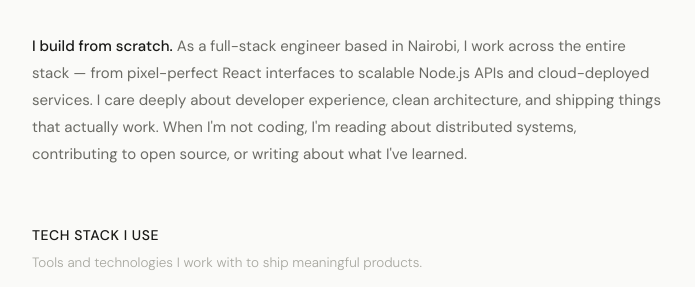
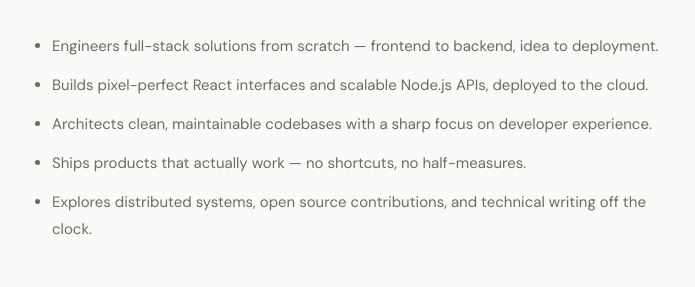
Before and after one commit to ai-patrick/portfolio-site, a plain HTML site: page index.html in a window 1280 px wide. Shown: the part 513-800 px from the top of the page, without its empty margins (292-987 px from the left). Drawn offline with Linux system fonts and the light colour scheme.

Commit message:
Update about section

```diff
--- a/index.html
+++ b/index.html
@@ -163,15 +163,13 @@
 
     <!-- ABOUT -->
     <div class="about-section fade-up">
-      <p class="about-text">
-        <strong>I build from scratch.</strong> As a full-stack engineer based
-        in Nairobi, I work across the entire stack — from pixel-perfect React
-        interfaces to scalable Node.js APIs and cloud-deployed services. I
-        care deeply about developer experience, clean architecture, and
-        shipping things that actually work. When I'm not coding, I'm reading
-        about distributed systems, contributing to open source, or writing
-        about what I've learned.
-      </p>
+      <ul class="about-text" style="text-align: left; list-style-position: outside; padding-left: 20px;">
+        <li style="margin-bottom: 12px;">Engineers full-stack solutions from scratch — frontend to backend, idea to deployment.</li>
+        <li style="margin-bottom: 12px;">Builds pixel-perfect React interfaces and scalable Node.js APIs, deployed to the cloud.</li>
+        <li style="margin-bottom: 12px;">Architects clean, maintainable codebases with a sharp focus on developer experience.</li>
+        <li style="margin-bottom: 12px;">Ships products that actually work — no shortcuts, no half-measures.</li>
+        <li>Explores distributed systems, open source contributions, and technical writing off the clock.</li>
+      </ul>
     </div>
 
     <!-- TECH STACK -->
```
